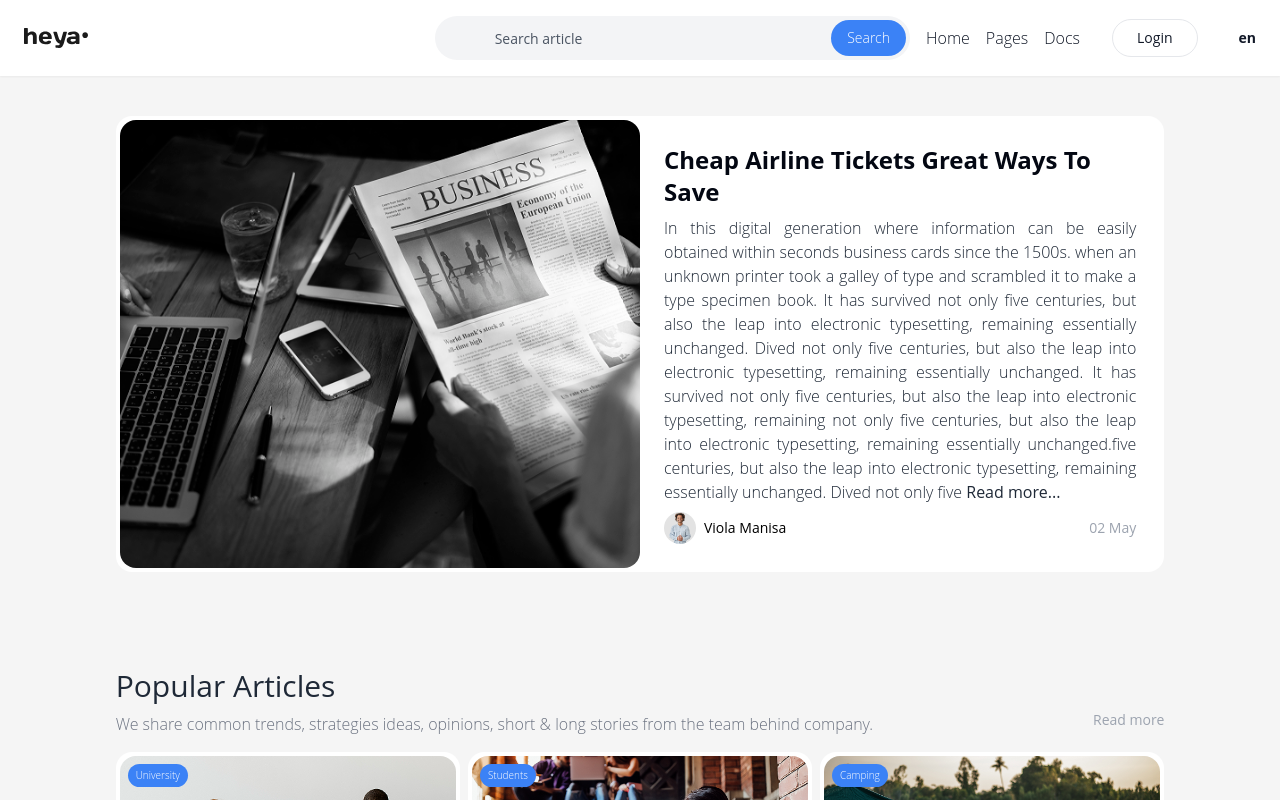
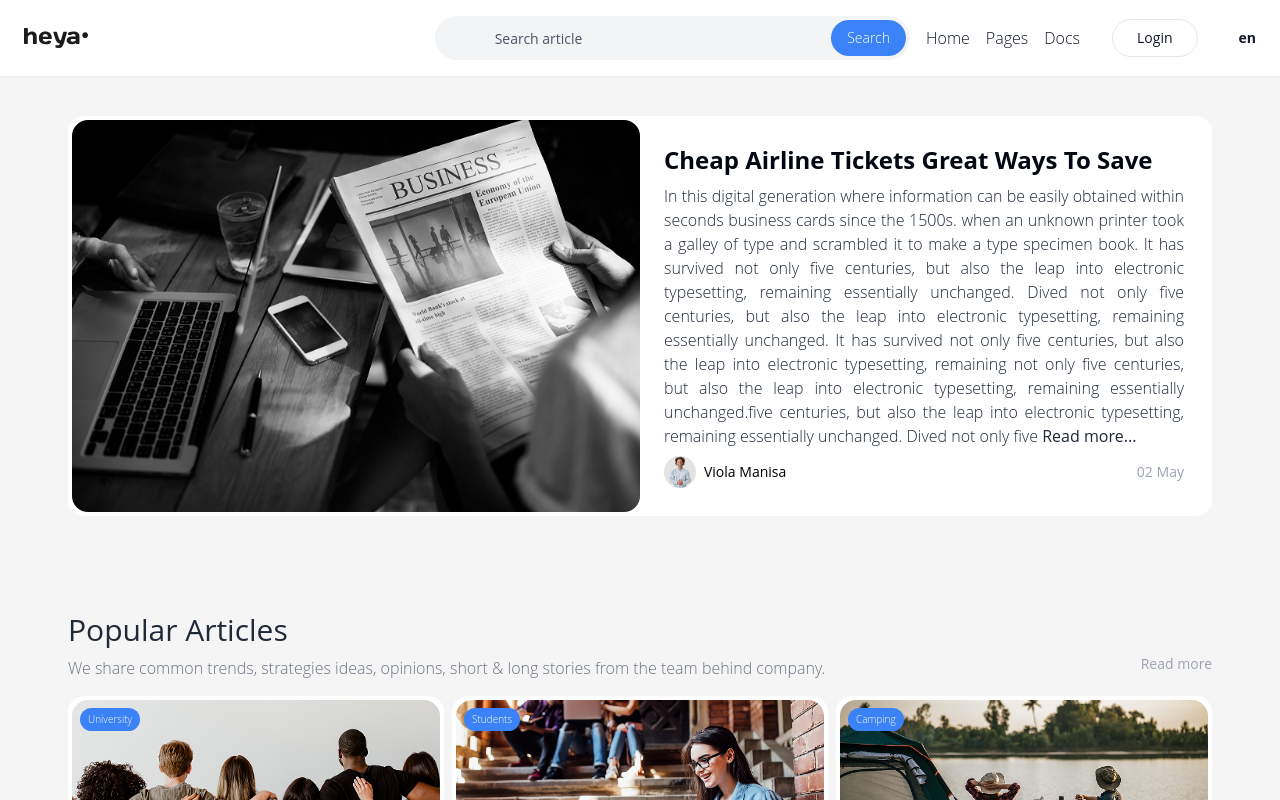
Before and after one commit to setykarimi/Heya-News, a React (Vite) app: page / in a window 1280 px wide. Shown: the top 800 px of the page. Built offline with nearby package versions, Linux system fonts and the light colour scheme; some icons are missing.

Commit message:
Subject: Layout, Description: Remove parent div in main, Date: 7/17/2023

```diff
--- a/src/layout/Layout.jsx
+++ b/src/layout/Layout.jsx
@@ -13,9 +13,8 @@ const Layout = () => {
             <div className={`overlay cursor-pointer ${showMenu ? "show" : ""}`} onClick={() => setShowMenu(false)}></div>
             <Navbar showMenu={showMenu} setShowMenu={setShowMenu} />
             <div className="xl:container mx-auto xl:px-0 px-4">
-                <div className="xl:w-10/12 lg:w-11/12 md:w-full mx-auto">
                     <Outlet />
-                </div>
+
             </div>
             <Footer />
         </div>
```
